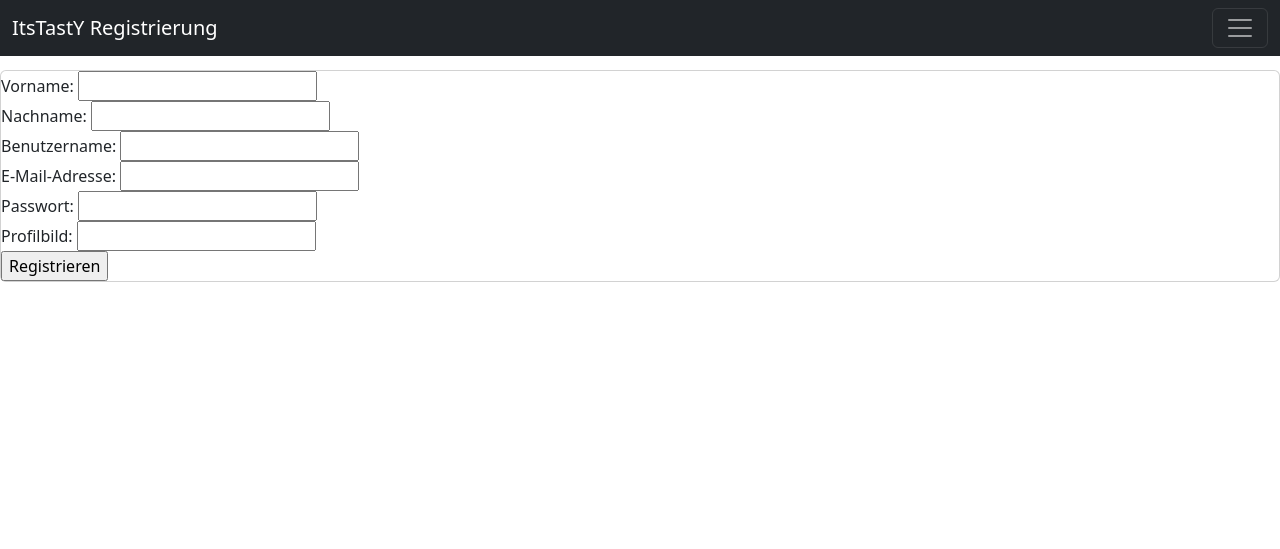
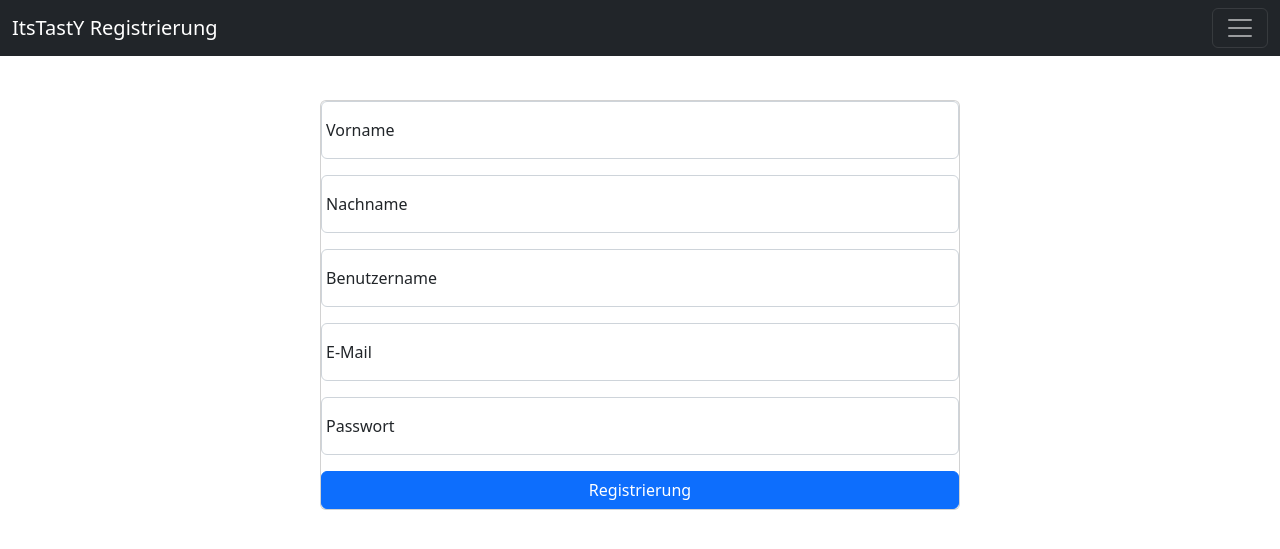
Before and after one commit to LordBuH/-itstasty, a PHP site: page /registration.php in a window 1280 px wide. Shown: the top 549 px of the page. Run offline with PHP 8.4, Linux system fonts and the light colour scheme.

Commit message:
Neues Desing für Regestrierung

```diff
--- a/registration.php
+++ b/registration.php
@@ -55,8 +55,10 @@ if (isset($_POST['submit'])) { // Überprüfen, ob das Registrierungs-Formular a
     integrity="sha384-pprn3073KE6tl6bjs2QrFaJGz5/SUsLqktiwsUTF55Jfv3qYSDhgCecCxMW52nD2"
     crossorigin="anonymous"></script>
     <style>
-          .main{
-            padding-top: 70px;
+          .container{
+            padding-top: 100px;
+            padding-right: 250px;
+            padding-left: 250px;
           }
     </style>
 </head>
@@ -67,23 +69,34 @@ if (isset($_POST['submit'])) { // Überprüfen, ob das Registrierungs-Formular a
  if (isset($error)) { ?>
     <p><?php echo $error; ?></p>
   <?php } ?>
-  <div class='main'>
+  <div class='container'>
   <div class="card" aria-hidden="true">
-  <form method="post">
-    <label for="firstname">Vorname:</label>
-    <input type="text" name="firstname" required><br>
-    <label for="lastname">Nachname:</label>
-    <input type="text" name="lastname" required><br>
-    <label for="username">Benutzername:</label>
-    <input type="text" name="username" required><br>
-    <label for="email">E-Mail-Adresse:</label>
-    <input type="email" name="email" required><br>
-    <label for="password">Passwort:</label>
-    <input type="password" name="password" required><br>
-    <label for="img">Profilbild:</label>
-    <input type="text" name="img" required><br>
-    <input type="submit" name="submit" value="Registrieren">
-  </form>
+
+  <form class="row g-3" method="post">
+  <div class="form-floating">
+    <input type="firsname" class="form-control" id="floatingInput" name="firstname" placeholder="Vorname">
+    <label for="floatingFirstname">Vorname</label>
+  </div>
+  <div class="form-floating">
+    <input type="lastname" class="form-control" id="floatingInput" name="lastname" placeholder="Nachname">
+    <label for="floatingLastnam">Nachname</label>
+  </div>
+  <div class="form-floating">
+    <input type="username" class="form-control" id="floatingInput" name="username" placeholder="Benutzername">
+    <label for="floatingUsername">Benutzername</label>
+  </div>
+  <div class="form-floating">
+      <input type="email" class="form-control" id="floatingInput" name="email" placeholder="E-Mail">
+      <label for="floatingEmail">E-Mail</label>
+  </div>
+  <div class="form-floating">
+  <input type="password" class="form-control" id="floatingPassword" name="password" placeholder="Passwort">
+  <label for="floatingPassword">Passwort</label>
+</div>
+<div class="d-grid gap-2">
+  <button class="btn btn-primary" type="submit"  name="submit" value="Registrieren">Registrierung</button>
+</div>
+</form>
 </div>
 </div>
 </body>
```
